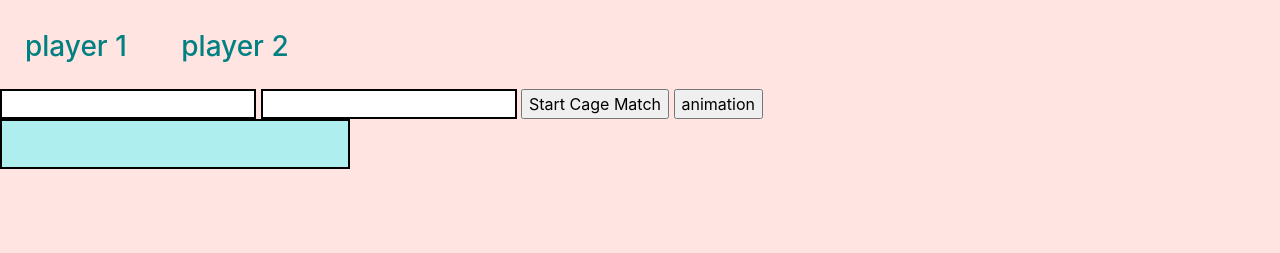
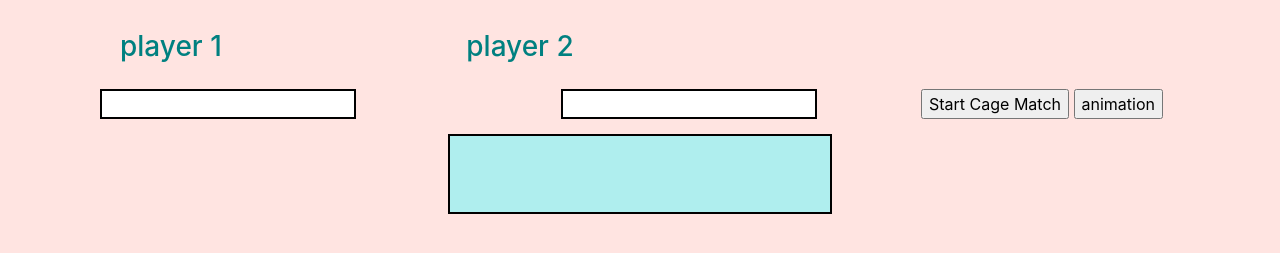
Before and after one commit to Sanyyouisf/treehouse-cage-match, a plain HTML site: page index.html in a window 1280 px wide. Shown: the part 51-304 px from the top of the page. Drawn offline with nearby package versions, Linux system fonts and the light colour scheme.

Commit message:
adding some style

```diff
--- a/javascripts/main.js
+++ b/javascripts/main.js
@@ -53,10 +53,10 @@ $(document).ready(function() {
                 playerPointsArray.push(playerPointsstrings);
             }
             if (playerPointsArray[0] > playerPointsArray[1]) {
-                $("#winner").val("the winner   " + (players[0].name));
+                $("#winner").val((players[0].name)+ "winns");
                 winner = 0;
             } else {
-                $("#winner").val("the winner   " + (players[1].name));
+                $("#winner").val((players[1].name)+ " winns");
                 winner = 1;
             }
             winnerbagdges(players, winner);
--- a/styles/main.css
+++ b/styles/main.css
@@ -7,15 +7,17 @@ h1 {
 
 h3 {
 	display: inline-block;
-	margin:  25px;
+	margin:  25px 120px;
 	color: #008080;
 }
 
 #input1, #input2 {
 	border: 2px solid black;
-	/*display: inline-block;*/
-	/*margin: 5% 20%; */
+	display: inline;
+	margin: 0 100px ;
 }
+
+
 
 .image {
 	display: inline-block;
@@ -37,11 +39,12 @@ h3 {
 	background-color: #afeeee;
 	color: #191970;
 	display: block;
-	width: 350px;
-	height: 50px;
+	width: 30%;
+	height: 80px;
 	padding: 20px;
 	font-weight: bold;
-	font-size: 2rem;
+	font-size: 4rem;
+	margin: 15px auto;
 }
 
 .badgeImage {
```
